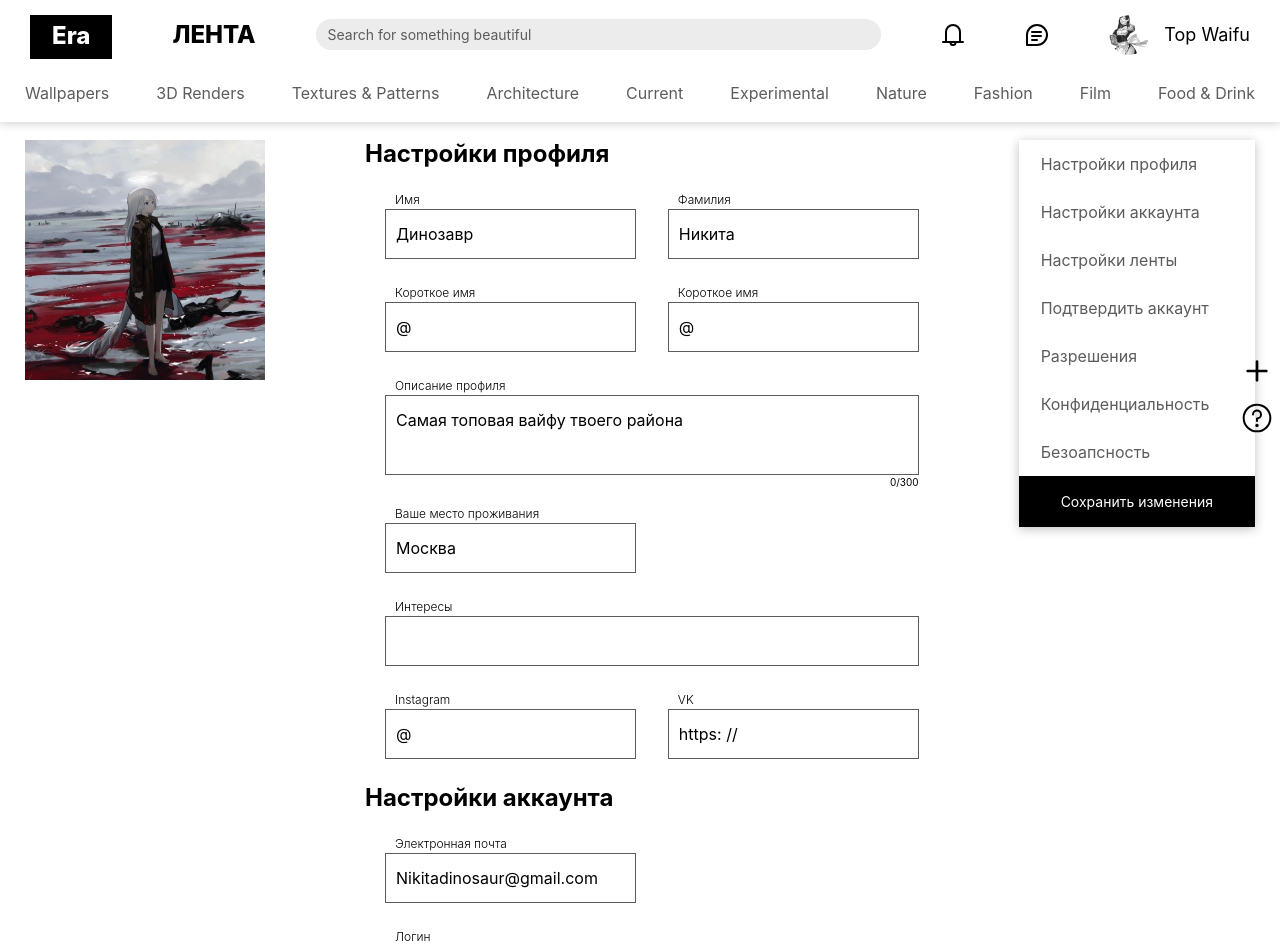
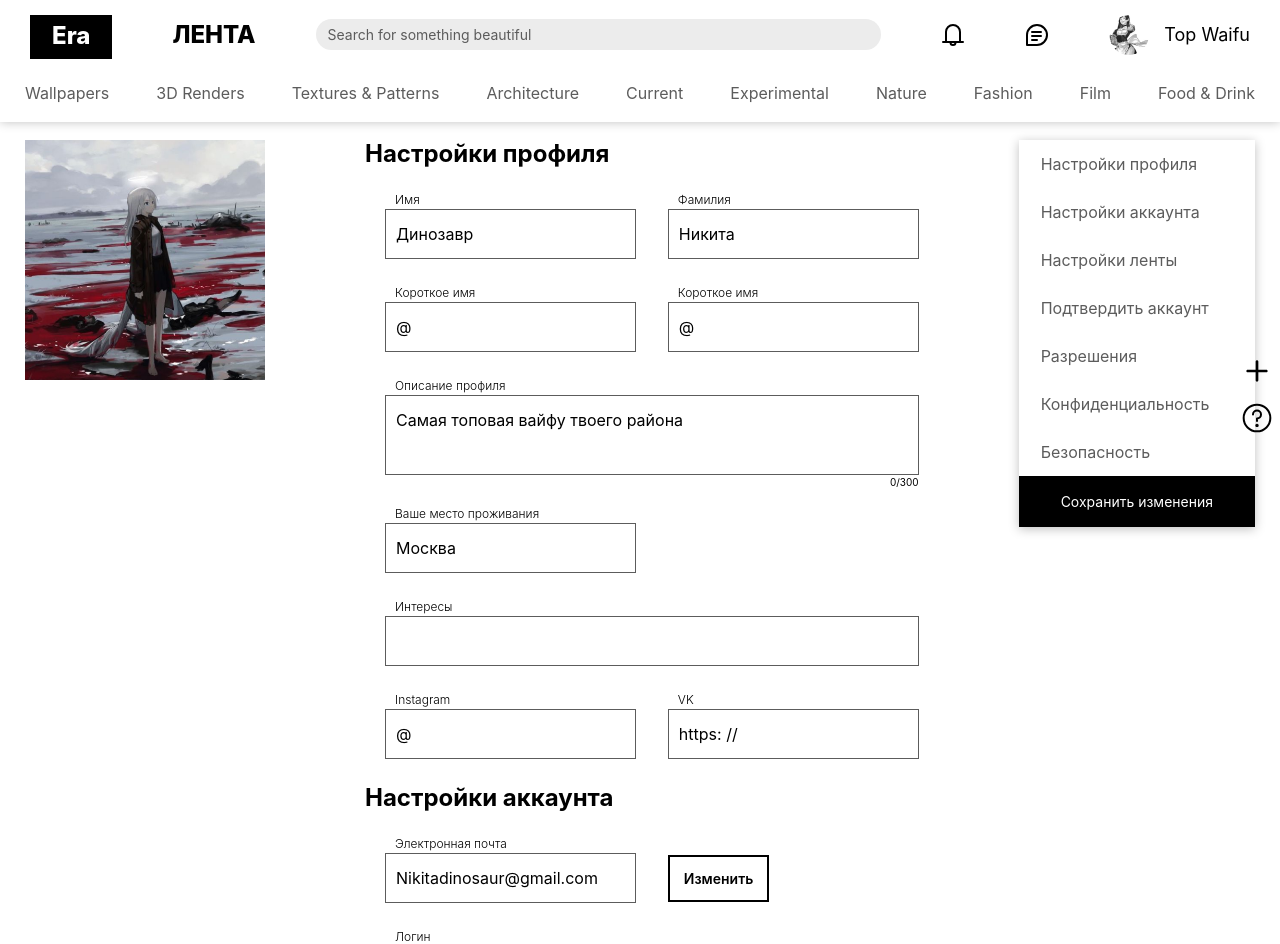
Before and after one commit to Interplar-Creative-Studio/era-frontend, a React (Create React App) app: page /personalSettings in a window 1280 px wide. Shown: the top 944 px of the page. Built offline with nearby package versions, Linux system fonts and the light colour scheme.

Commit message:
Пенесена верстка настройки аккаунта

```diff
--- a/src/MainAppication/Container/Container.js
+++ b/src/MainAppication/Container/Container.js
@@ -12,7 +12,7 @@ export const Container = (props) => {
     return (
         <Switch>
             <Route exact path="/">
-                <Redirect to={PERSONAL}/>
+                <Redirect to={PERSONAL_SETTINGS}/>
             </Route>
             <Route path={PAGE} render={() => <PicturesMainPage/>}/>
             <Route path={PERSONAL} render={() => <PersonalPage/>}/>
--- /dev/null
+++ b/src/MainAppication/Container/Pages/PersonalSettingsPage/Authentication/Authentication.js
@@ -0,0 +1,16 @@
+import React from "react";
+import {NavLink} from "react-router-dom";
+
+export const Authentication = (props) => {
+    return (
+        <div className={props.classNameContainer}>
+            <div className={props.className}>
+                <p>{props.text}</p>
+                <input type={props.type} placeholder={props.placeholder}/>
+            </div>
+            <div className="input-button">
+                <NavLink to={props.href}>{props.buttonText}</NavLink>
+            </div>
+        </div>
+    );
+};
--- /dev/null
+++ b/src/MainAppication/Container/Pages/PersonalSettingsPage/Checkbox/Checkbox.js
@@ -0,0 +1,10 @@
+import React from "react";
+
+export const Checkbox = (props) => {
+    return(
+        <div className="inputs-radio">
+            <input type="checkbox" id={props.id}/>
+            <label form={props.id}>{props.text}</label>
+        </div>
+    );
+};
--- /dev/null
+++ b/src/MainAppication/Container/Pages/PersonalSettingsPage/Option/Option.js
@@ -0,0 +1,12 @@
+import React from "react";
+
+export const Option = (props) => {
+    return(
+        <div className="simple-input simple-select">
+            <p>{props.text}</p>
+            <select>
+                {props.options.map((elem, i) =>  <option key={i} value={elem.value}>{elem.label}</option>)}
+            </select>
+        </div>
+    );
+};
--- a/src/MainAppication/Container/Pages/PersonalSettingsPage/PersonalSettingsPage.js
+++ b/src/MainAppication/Container/Pages/PersonalSettingsPage/PersonalSettingsPage.js
@@ -2,9 +2,38 @@ import React from "react";
 import {PersonalAvatar} from "../PersonalPage/PersonalInfo/PersonalAvatar/PersonalAvatar";
 import {Input} from "./Input/Input";
 import {Textarea} from "./Textarea/Textarea";
+import {Authentication} from "./Authentication/Authentication";
+import {Option} from "./Option/Option";
+import {Checkbox} from "./Checkbox/Checkbox";
+import {MenuElement} from "../../../Components/MenuElement/MenuElement";
 
 export const PersonalSettingsPage = (props) => {
-    return(
+    let languages = [
+        {value: 1, label: "Русский"},
+        {value: 2, label: "Український"},
+        {value: 3, label: "English"},
+    ];
+    let countries = [
+        {value: 1, label: "Россия (РФ)"},
+        {value: 2, label: "Украина"},
+        {value: 3, label: "США"},
+    ];
+    let sex = [
+        {value: 1, label: "Мужчина"},
+        {value: 2, label: "Женщина"},
+        {value: 3, label: "Другое"},
+    ];
+
+    let menu = [
+        {href: "#", text: "Настройки профиля"},
+        {href: "#", text: "Настройки аккаунта"},
+        {href: "#", text: "Настройки ленты"},
+        {href: "#", text: "Подтвердить аккаунт"},
+        {href: "#", text: "Разрешения"},
+        {href: "#", text: "Конфиденциальность"},
+        {href: "#", text: "Безопасность"},
+    ];
+    return (
         <div className="container">
             <div className="personal-area__settings">
                 <a href="#"><PersonalAvatar img={"assets/img/testImg2.png"}/></a>
@@ -12,89 +41,63 @@ export const PersonalSettingsPage = (props) => {
                     <div className="personal-area__settings__area__profile">
                         <h2>Настройки профиля</h2>
                         <div className="personal-area__settings__area__profile__personal-information">
-                            <Input text={"Имя"} type={"text"} placeholder={"Динозавр"} className={"personal-area__settings__area__profile__personal-information__input-simple"}/>
-                            <Input text={"Фамилия"} type={"text"} placeholder={"Никита"} className={"personal-area__settings__area__profile__personal-information__input-simple"}/>
-                            <Input text={"Короткое имя"} type={"text"} placeholder={"@"} className={"personal-area__settings__area__profile__personal-information__input-simple"}/>
-                            <Input text={"Короткое имя"} type={"text"} placeholder={"@"} className={"personal-area__settings__area__profile__personal-information__input-simple"}/>
-                            <Textarea text={"Описание профиля"} placeholder={"Самая топовая вайфу твоего района"} maxlength="300" id={"taNumber"}/>
-                            <Input text={"Ваше место проживания"} type={"text"} placeholder={"Москва"} className={"personal-area__settings__area__profile__personal-information__input-simple"}/>
-                            <Input text={"Интересы"} type={"text"} id={"interestsTa"} className={"personal-area__settings__area__profile__personal-information__interests"}/>
-                            <Input text={"Instagram"} type={"text"} placeholder={"@"} className={"personal-area__settings__area__profile__personal-information__input-simple"}/>
-                            <Input text={"VK"} type={"text"} placeholder={"https: //"} className={"personal-area__settings__area__profile__personal-information__input-simple"}/>
+                            <Input text={"Имя"} type={"text"} placeholder={"Динозавр"}
+                                   className={"personal-area__settings__area__profile__personal-information__input-simple"}/>
+                            <Input text={"Фамилия"} type={"text"} placeholder={"Никита"}
+                                   className={"personal-area__settings__area__profile__personal-information__input-simple"}/>
+                            <Input text={"Короткое имя"} type={"text"} placeholder={"@"}
+                                   className={"personal-area__settings__area__profile__personal-information__input-simple"}/>
+                            <Input text={"Короткое имя"} type={"text"} placeholder={"@"}
+                                   className={"personal-area__settings__area__profile__personal-information__input-simple"}/>
+                            <Textarea text={"Описание профиля"} placeholder={"Самая топовая вайфу твоего района"}
+                                      maxlength="300" id={"taNumber"}/>
+                            <Input text={"Ваше место проживания"} type={"text"} placeholder={"Москва"}
+                                   className={"personal-area__settings__area__profile__personal-information__input-simple"}/>
+                            <Input text={"Интересы"} type={"text"} id={"interestsTa"}
+                                   className={"personal-area__settings__area__profile__personal-information__interests"}/>
+                            <Input text={"Instagram"} type={"text"} placeholder={"@"}
+                                   className={"personal-area__settings__area__profile__personal-information__input-simple"}/>
+                            <Input text={"VK"} type={"text"} placeholder={"https: //"}
+                                   className={"personal-area__settings__area__profile__personal-information__input-simple"}/>
                         </div>
                     </div>
                     <div className="personal-area__settings__area__account">
                         <h2>Настройки аккаунта</h2>
                         <div className="personal-area__settings__area__account__personal-information">
-                            <div className="personal-area__settings__area__account__personal-information__input-simple simple-input">
-                                <div className="simple-input">
-                                    <p>Электронная почта</p>
-                                    <input type="email" placeholder="Nikitadinosaur@gmail.com"/>
-                                </div>
+
+                            <Authentication
+                                classNameContainer={"personal-area__settings__area__account__personal-information__input-simple simple-input"}
+                                className={"simple-input"} text={"Электронная почта"} type={"email"}
+                                placeholder="Nikitadinosaur@gmail.com" href={"#"} buttonText={"Изменить"}/>
+                            <Authentication
+                                classNameContainer={"personal-area__settings__area__account__personal-information__input-simple"}
+                                className="simple-input" text={"Логин"} type="text" href={"#"} buttonText={"Изменить"}/>
+                            <Authentication
+                                classNameContainer="personal-area__settings__area__account__personal-information__input-simple"
+                                className="simple-input" text={"Пароль"} type={"password"} href={"#"}
+                                buttonText={"Изменить"}/>
+
+                            <div className="personal-area__settings__area__account__personal-information__input-simple">
+                                <Option text={"Язык"} options={languages}/>
+                                <Option text={"Страна/Регион"} options={countries}/>
                             </div>
                             <div className="personal-area__settings__area__account__personal-information__input-simple">
-                                <div className="simple-input">
-                                    <p>Логин</p>
-                                    <input type="text"/>
-                                </div>
-                                <div className="input-button"><a href="#">Изменить</a></div>
-                            </div>
-                            <div className="personal-area__settings__area__account__personal-information__input-simple">
-                                <div className="simple-input">
-                                    <p>Пароль</p>
-                                    <input type="password"/>
-                                </div>
-                                <div className="input-button"><a href="#">Изменить</a></div>
-                            </div>
-                            <div className="personal-area__settings__area__account__personal-information__input-simple">
-                                <div className="simple-input simple-select">
-                                    <p>Язык</p>
-                                    <select>
-                                        <option value="0">Русский</option>
-                                        <option value="1">Украинсикй</option>
-                                    </select>
-                                </div>
-                                <div className="simple-input simple-select">
-                                    <p>Страна/Регион</p>
-                                    <select>
-                                        <option value="0">Россия (РФ)</option>
-                                        <option value="1">Украина</option>
-                                    </select>
-                                </div>
-                            </div>
-                            <div className="personal-area__settings__area__account__personal-information__input-simple">
-                                <div className="simple-input simple-select">
-                                    <p>Пол</p>
-                                    <select>
-                                        <option value="0">Мужчина</option>
-                                        <option value="1">Женщина</option>
-                                    </select>
-                                </div>
+                                <Option text={"Пол"} options={sex}/>
                             </div>
                             <div className="personal-area__settings__area__account__personal-information__input-radio">
                                 <h3>Параметры входа</h3>
-                                <div className="inputs-radio">
-                                    <input type="checkbox" id="radioGoogle"/>
-                                        <label form="radioGoogle">Использовать аккаунт Google для входа</label>
-                                </div>
-                                <div className="inputs-radio">
-                                    <input type="checkbox" id="radioFacebook"/>
-                                        <label form="radioFacebook">Подключить аккаунт Facebook</label>
-                                </div>
+                                <Checkbox text={"Использовать аккаунт Google для входа"} id={"radioGoogle"}/>
+                                <Checkbox text={"Подключить аккаунт Facebook"} id={"radioFacebook"}/>
                             </div>
-                            <div className="personal-area__settings__area__account__personal-information__delete-button"><a href="#">Удалить аккаунт</a></div>
+                            <div
+                                className="personal-area__settings__area__account__personal-information__delete-button">
+                                <a href="#">Удалить аккаунт</a></div>
                         </div>
                     </div>
                 </div>
                 <div className="personal-area__settings__menu">
                     <ul>
-                        <li><a href="#">Настройки профиля</a></li>
-                        <li><a href="#">Настройки аккаунта</a></li>
-                        <li><a href="#">Настройки ленты</a></li>
-                        <li><a href="#">Подтвердить аккаунт</a></li>
-                        <li><a href="#">Разрешения</a></li>
-                        <li><a href="#">Конфиденциальность</a></li>
-                        <li><a href="#">Безоапсность</a></li>
+                        {menu.map(elem => <MenuElement menulink={elem.href} menuName={elem.text}/>)}
                     </ul>
                     <div className="personal-area__settings__menu__button"><a href="#">Сохранить изменения</a></div>
                 </div>
```
Also changed, not shown: src/MainAppication/Container/Pages/PersonalPage/PersonalPage.js (+6 -5 lines).
